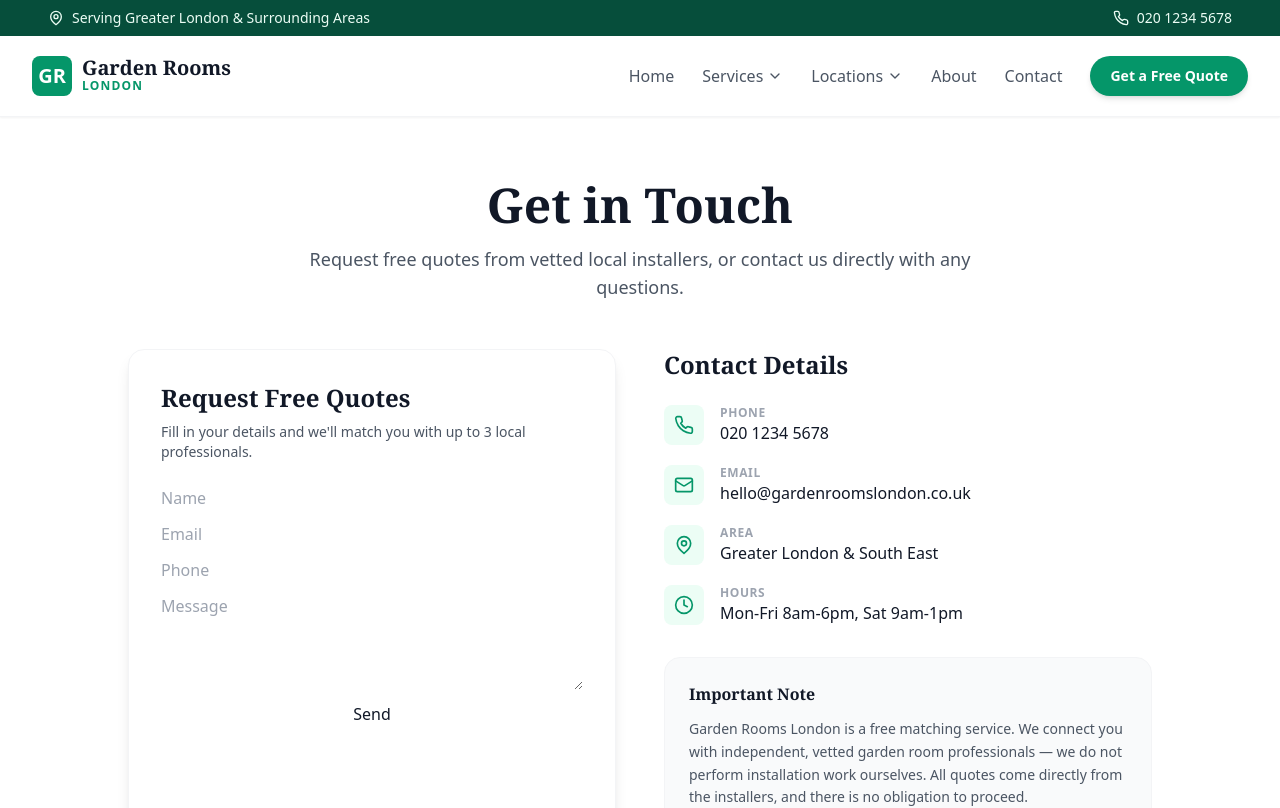
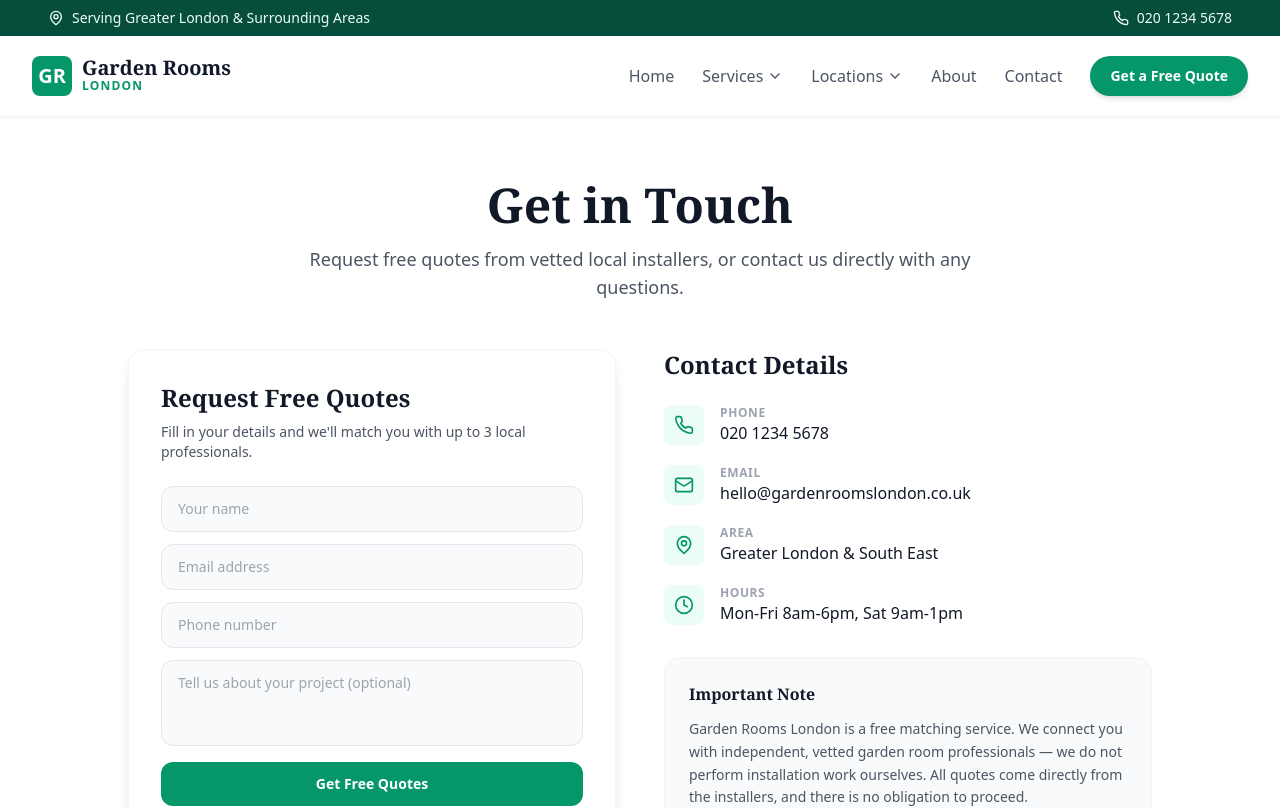
Before and after one commit to nahadgur/GardenRoomsLondon2, a Next.js app: page /contact in a window 1280 px wide. Shown: the top 808 px of the page. Built offline with nearby package versions, Linux system fonts and the light colour scheme.

Commit message:
Update LeadForm.tsx

```diff
--- a/components/LeadForm.tsx
+++ b/components/LeadForm.tsx
@@ -70,40 +70,62 @@ export function LeadForm({ sourcePage, defaultService, isInline }: LeadFormProps
     }
   }
 
+  const inputClass =
+    "w-full px-4 py-3 rounded-xl border border-gray-200 bg-gray-50 text-gray-900 placeholder-gray-400 text-sm focus:outline-none focus:ring-2 focus:ring-brand-500 focus:border-transparent transition";
+
   return (
-    <form onSubmit={onSubmit} style={{ display: "grid", gap: 12, maxWidth: 520 }}>
-      <input name="name" value={form.name} onChange={onChange} placeholder="Name" required />
+    <form onSubmit={onSubmit} className="flex flex-col gap-3">
+      <input
+        name="name"
+        value={form.name}
+        onChange={onChange}
+        placeholder="Your name"
+        required
+        className={inputClass}
+      />
       <input
         name="email"
         value={form.email}
         onChange={onChange}
-        placeholder="Email"
+        placeholder="Email address"
         type="email"
         required
+        className={inputClass}
       />
-      <input name="phone" value={form.phone} onChange={onChange} placeholder="Phone" />
+      <input
+        name="phone"
+        value={form.phone}
+        onChange={onChange}
+        placeholder="Phone number"
+        className={inputClass}
+      />
       <textarea
         name="message"
         value={form.message}
         onChange={onChange}
-        placeholder="Message"
-        rows={4}
+        placeholder="Tell us about your project (optional)"
+        rows={3}
+        className={inputClass + " resize-none"}
       />
 
-      <button type="submit" disabled={status === "submitting"}>
-        {status === "submitting" ? "Sending..." : "Send"}
+      <button
+        type="submit"
+        disabled={status === "submitting"}
+        className="w-full bg-brand-600 hover:bg-brand-700 disabled:opacity-60 text-white font-semibold py-3 px-6 rounded-xl transition-colors text-sm mt-1"
+      >
+        {status === "submitting" ? "Sending…" : "Get Free Quotes"}
       </button>
 
       {status === "success" && (
-        <div style={{ padding: 10, border: "1px solid #ddd" }}>
-          Thanks — we received your message.
+        <div className="bg-green-50 border border-green-200 text-green-800 text-sm rounded-xl px-4 py-3">
+          ✓ Thanks — we'll be in touch shortly.
         </div>
       )}
 
       {status === "error" && (
-        <div style={{ padding: 10, border: "1px solid #f5c2c7" }}>
-          <div style={{ fontWeight: 600 }}>Submission failed</div>
-          <div style={{ whiteSpace: "pre-wrap" }}>{errorMessage}</div>
+        <div className="bg-red-50 border border-red-200 text-red-800 text-sm rounded-xl px-4 py-3">
+          <div className="font-semibold mb-0.5">Submission failed</div>
+          <div className="whitespace-pre-wrap">{errorMessage}</div>
         </div>
       )}
     </form>
```
